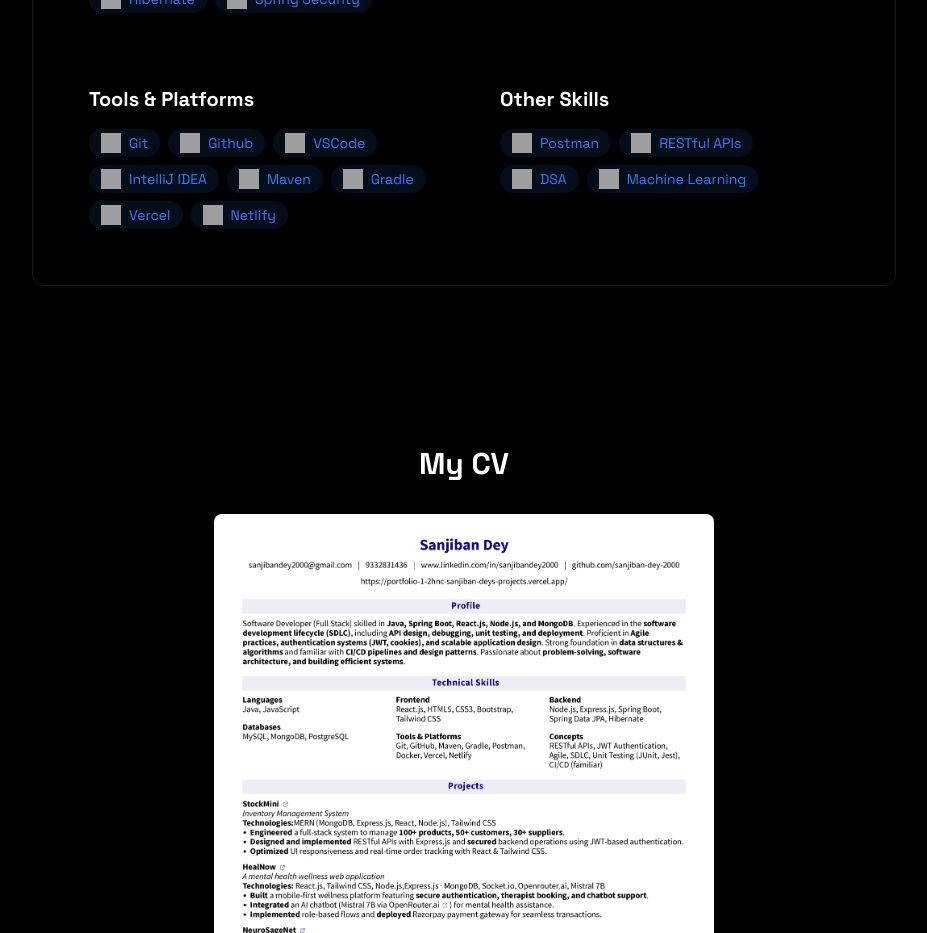
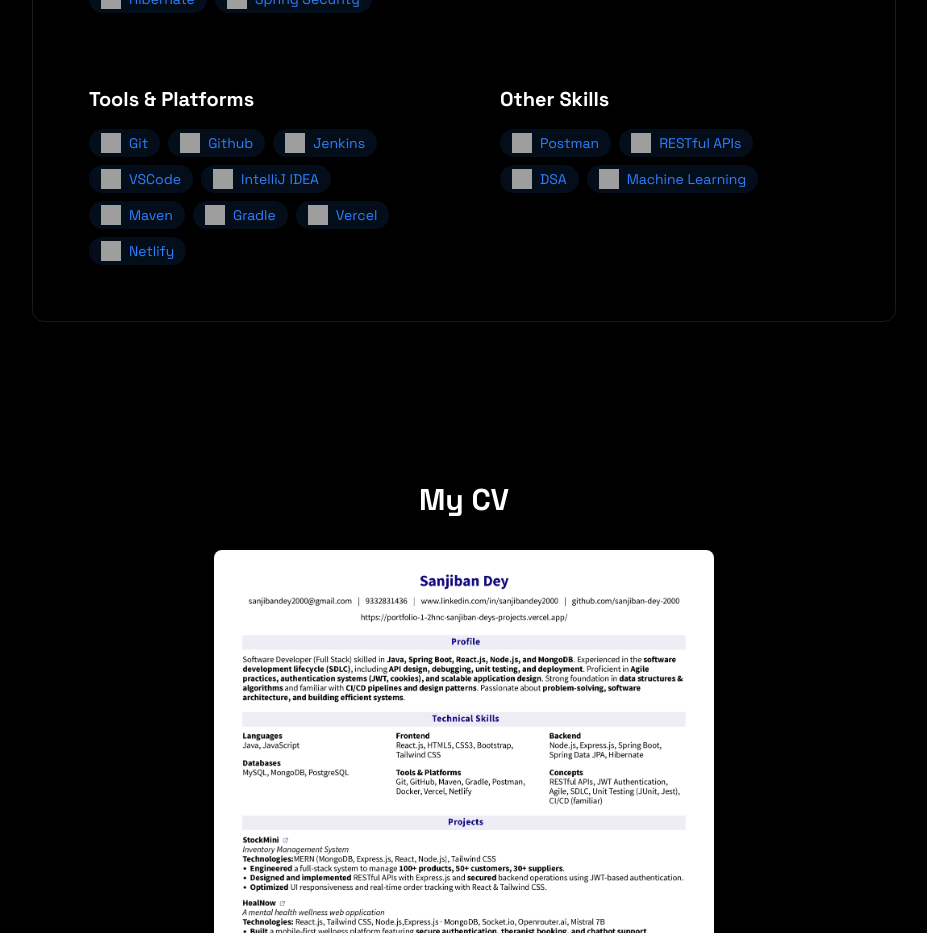
Before and after one commit to sanjiban-dey-2000/Portfolio-1, a React (Vite) app: page / in a window 1280 px wide. Shown: the part 1720-2653 px from the top of the page, without its empty margins (176-1103 px from the left). Built offline with nearby package versions, Linux system fonts and the light colour scheme; grey boxes are pictures that could not be loaded.

Commit message:
Jenkins added in about section

```diff
--- a/src/components/sections/About.jsx
+++ b/src/components/sections/About.jsx
@@ -24,7 +24,9 @@ const techLogos = {
   PostgreSQL: 'https://cdn.jsdelivr.net/gh/devicons/devicon/icons/postgresql/postgresql-original.svg',
 
   Git: 'https://cdn.jsdelivr.net/gh/devicons/devicon/icons/git/git-original.svg',
+  GGit: 'https://cdn.jsdelivr.net/gh/devicons/devicon/icons/git/git-original.svg',
   Github: 'https://cdn.jsdelivr.net/gh/devicons/devicon/icons/github/github-original.svg',
+  Jenkins: 'https://cdn.jsdelivr.net/gh/devicons/devicon/icons/jenkins/jenkins-original.svg',
   VSCode: 'https://cdn.jsdelivr.net/gh/devicons/devicon/icons/vscode/vscode-original.svg',
   'IntelliJ IDEA': 'https://cdn.jsdelivr.net/gh/devicons/devicon/icons/intellij/intellij-original.svg',
   Maven: 'https://cdn.jsdelivr.net/gh/devicons/devicon/icons/maven/maven-original.svg',
@@ -56,7 +58,7 @@ const About = () => {
   const frontendSkills = ['HTML5', 'CSS', 'TailwindCSS', 'Bootstrap', 'React'];
   const backendSkills = ['Node.js', 'Express.js', 'Spring Boot', 'Spring Data JPA', 'Hibernate', 'Spring Security'];
   const databases = ['MySQL', 'MongoDB', 'PostgreSQL'];
-  const toolsAndPlatforms = ['Git', 'Github', 'VSCode', 'IntelliJ IDEA', 'Maven', 'Gradle', 'Vercel', 'Netlify'];
+  const toolsAndPlatforms = ['Git', 'Github','Jenkins', 'VSCode', 'IntelliJ IDEA', 'Maven', 'Gradle', 'Vercel', 'Netlify'];
   const otherSkills = ['Postman', 'RESTful APIs', 'DSA', 'Machine Learning'];
 
   const education = [
```
